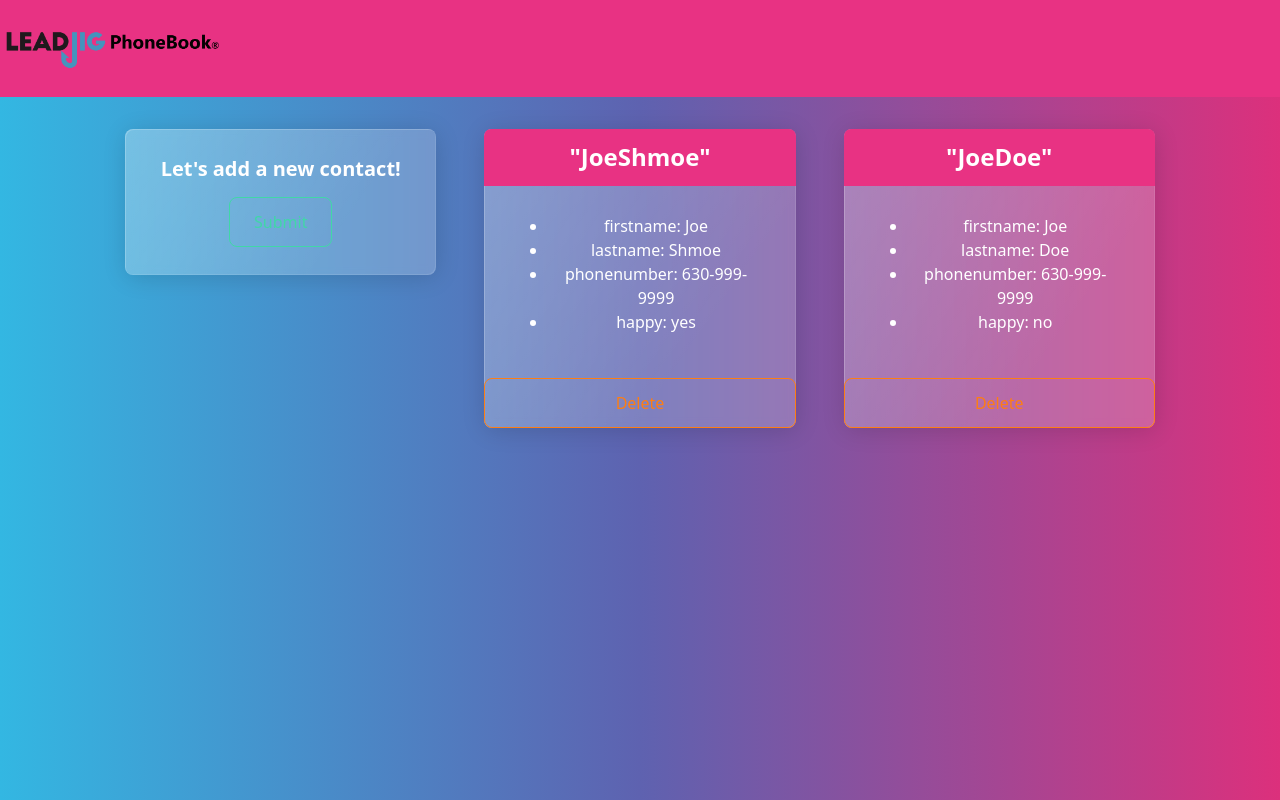
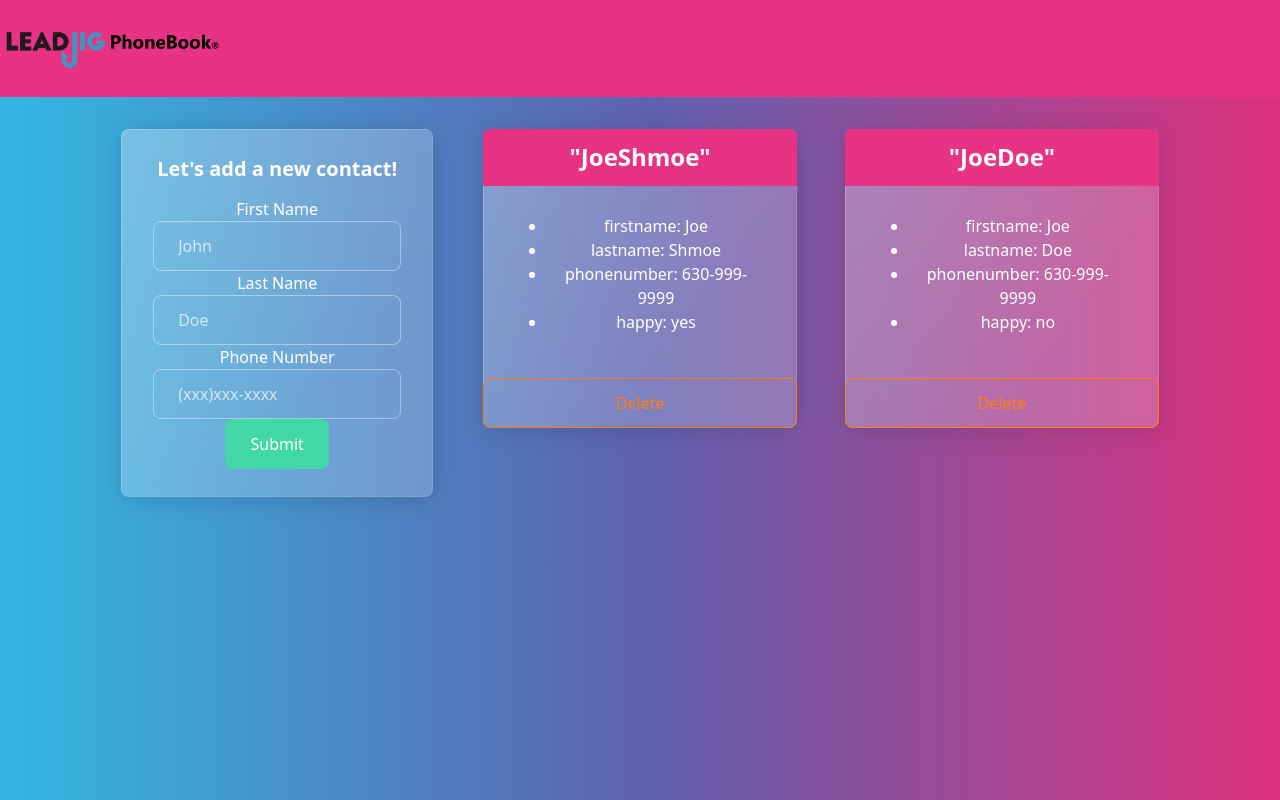
Before and after one commit to julianxlozano/LeadJigPhoneBook, a React (Create React App) app: page / in a window 1280 px wide. Built offline with nearby package versions, Linux system fonts and the light colour scheme.

Commit message:
able to add new contacts

```diff
--- a/src/components/ContactCard.js
+++ b/src/components/ContactCard.js
@@ -4,8 +4,6 @@ import React, {useState} from "react";
 
 
 const ContactCard = (props) =>{
-
-    console.log(props)
 
     const {firstname,lastname} = props
 
--- a/src/components/ContactsPage.js
+++ b/src/components/ContactsPage.js
@@ -1,5 +1,6 @@
 import React, { useState,useEffect } from 'react';
 import ContactCard from './ContactCard';
+import NewContactForm from './NewContactForm';
 
 const ContactsPage = () =>{
     const [allContacts,setContacts] = useState([])
@@ -28,9 +29,8 @@ const ContactsPage = () =>{
                  <div className="contact-cards card text-center border-primary mb-3" style={{maxWidth: '19.5rem'}}>
                     <div className="card-body">
                          <h5 className="card-title">Let's add a new contact!</h5>
-                         <div className= "btn-group">
-                             <button className="btn btn-outline-success" >Submit</button>
-                         </div>
+                         <NewContactForm setContacts={setContacts} allContacts={allContacts}/>
+
                     </div>
                  </div>
                  </div>
--- a/src/components/NewContactForm.js
+++ b/src/components/NewContactForm.js
@@ -1 +1,37 @@
-import React, { Component } from 'react';
+import React, { useState } from 'react';
+
+const NewContactForm = (props) => {
+
+    const [firstName, setFirstName] = useState("")
+    const [lastName, setLastName] = useState("")
+    const [phoneNumber,setPhoneNumber] = useState("")
+
+    const handleSumbit = (e) =>{
+        e.preventDefault()
+        const newContact = {
+            firstName: firstName,
+            lastName: lastName,
+            phoneNumber: phoneNumber
+        }
+        props.setContacts([...props.allContacts,newContact])
+    }
+
+        return (
+            <form className="booking-form" onSubmit={handleSumbit}>
+                <div className="form-group">
+                    <label for="exampleFormControlInput1">First Name</label>
+                    <input onChange={e=>setFirstName(e.target.value)} type="text" className="form-control" id="exampleFormControlInput2" placeholder="John"></input>
+                    <label for="exampleFormControlInput1">Last Name</label>
+                    <input onChange={e=>setLastName(e.target.value)} type="text" className="form-control" id="exampleFormControlInput3" placeholder="Doe"></input>
+                    <label for="exampleFormControlInput1">Phone Number</label>
+                    <input onChange={e=>setPhoneNumber(e.target.value)} type="text" className="form-control" id="exampleFormControlInput4" placeholder="(xxx)xxx-xxxx"></input>
+                </div>
+                <div className="btn-group">
+                <input type="submit" className="btn btn-success email-btn" id="FormControlInput5" ></input>
+                </div>
+        </form>
+        );
+
+}
+
+export default NewContactForm;
```
